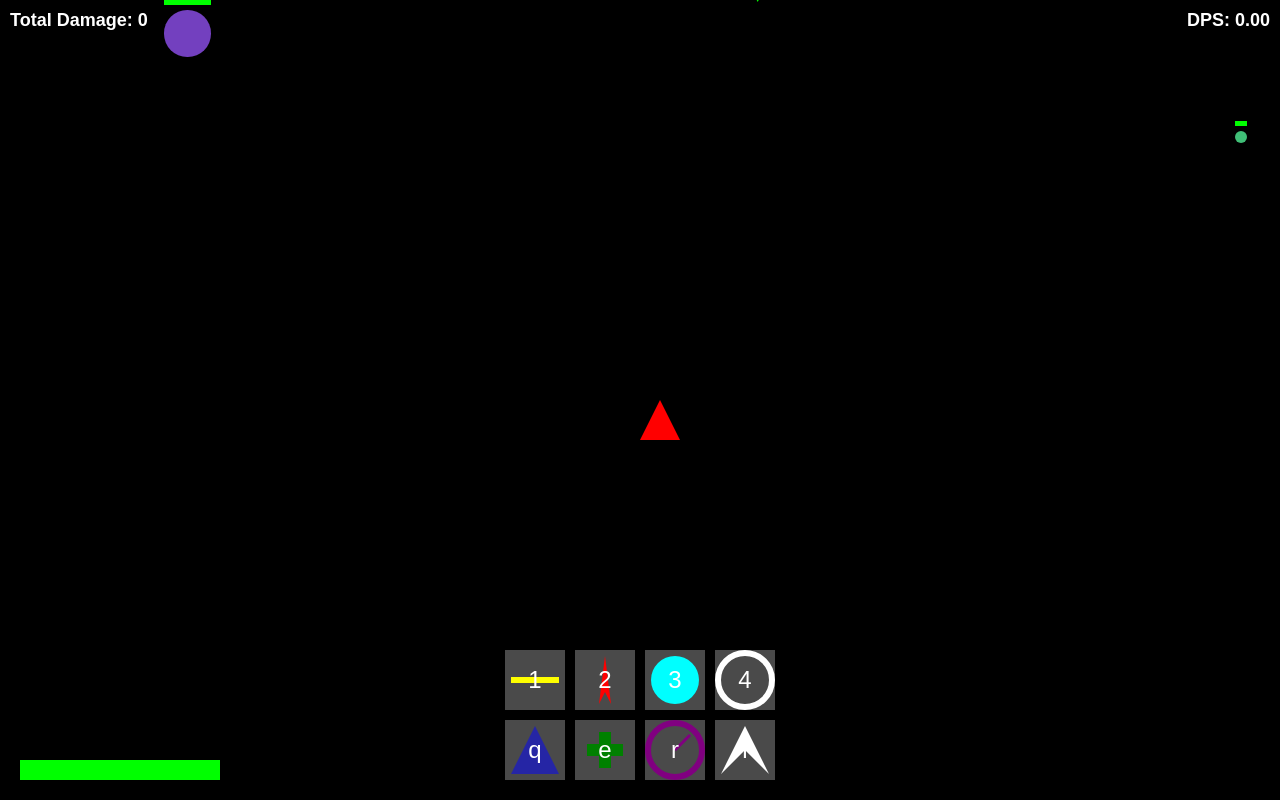
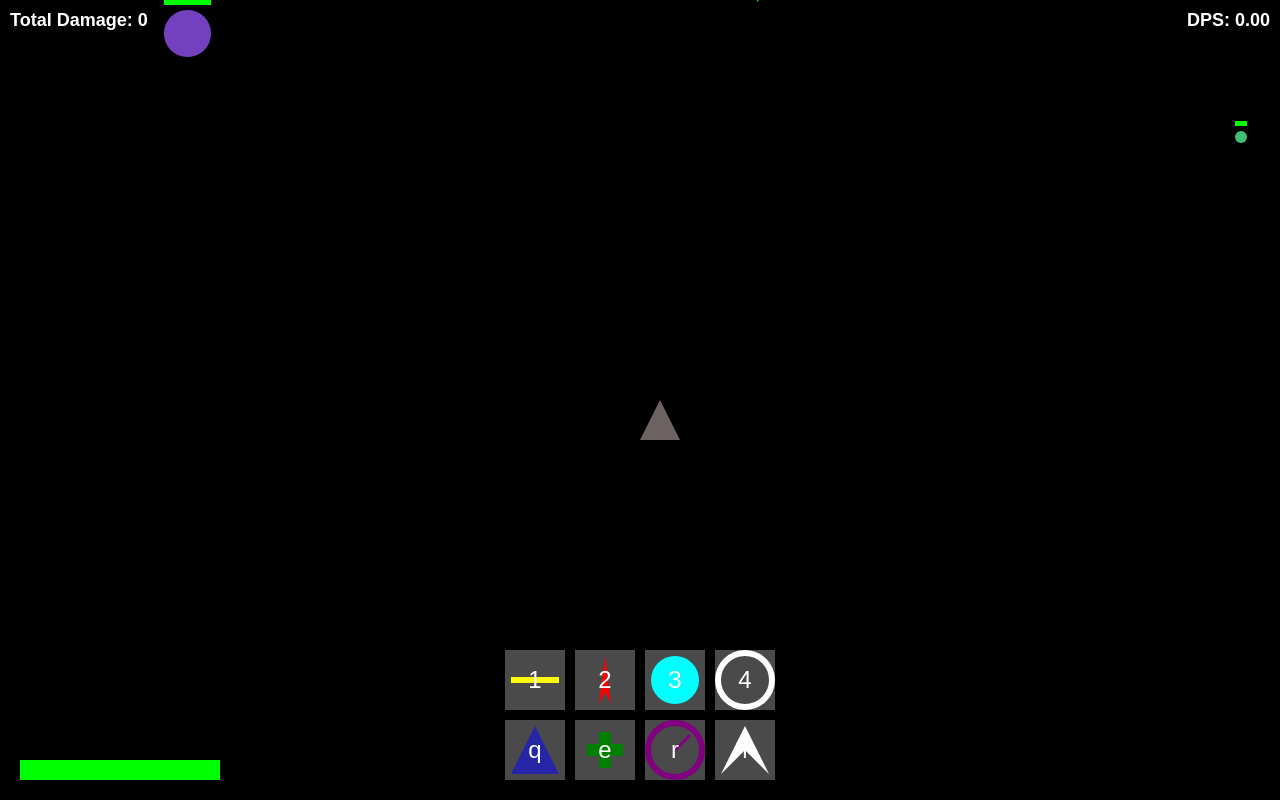
Before and after one commit to travmiller/spacegame, a plain HTML site: page index.html in a window 1280 px wide. Drawn offline with Linux system fonts and the light colour scheme.

Commit message:
ship color

```diff
--- a/index.html
+++ b/index.html
@@ -26,7 +26,7 @@
       position: absolute;
       width: 40px;
       height: 40px;
-      background-color: #ff0000;
+      background-color: #6d6262;
       clip-path: polygon(50% 0%, 0% 100%, 100% 100%);
       z-index: 10;
       transition: box-shadow 0.3s;
```
